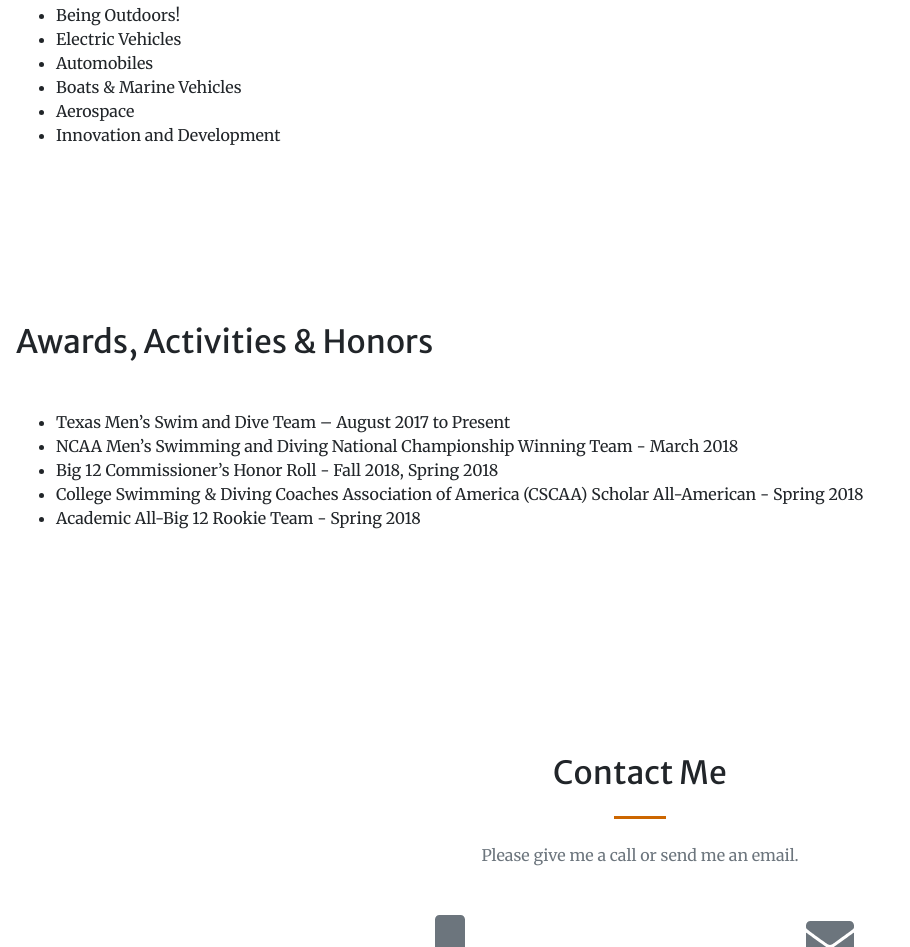
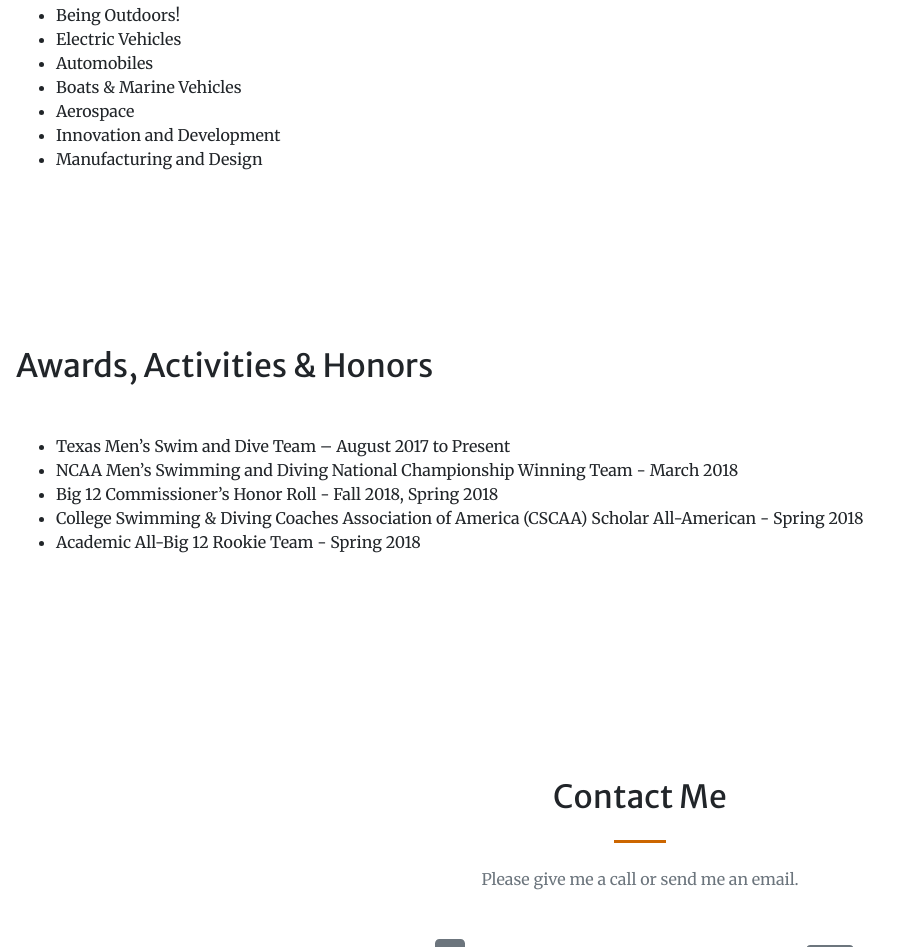
Before and after one commit to FSP1020/Personal-Website-V3, a plain HTML site: page index.html in a window 1280 px wide. Shown: the part 3088-4035 px from the top of the page, without its empty margins (0-910 px from the left). Drawn offline with nearby package versions, Linux system fonts and the light colour scheme.

Commit message:
Update index.html

```diff
--- a/index.html
+++ b/index.html
@@ -131,6 +131,7 @@
                         <li>Boats &amp; Marine Vehicles</li>
                         <li>Aerospace</li>
                         <li>Innovation and Development</li>
+                        <li>Manufacturing and Design</li>
                     </ul>
                 </div>
             </section>
```
